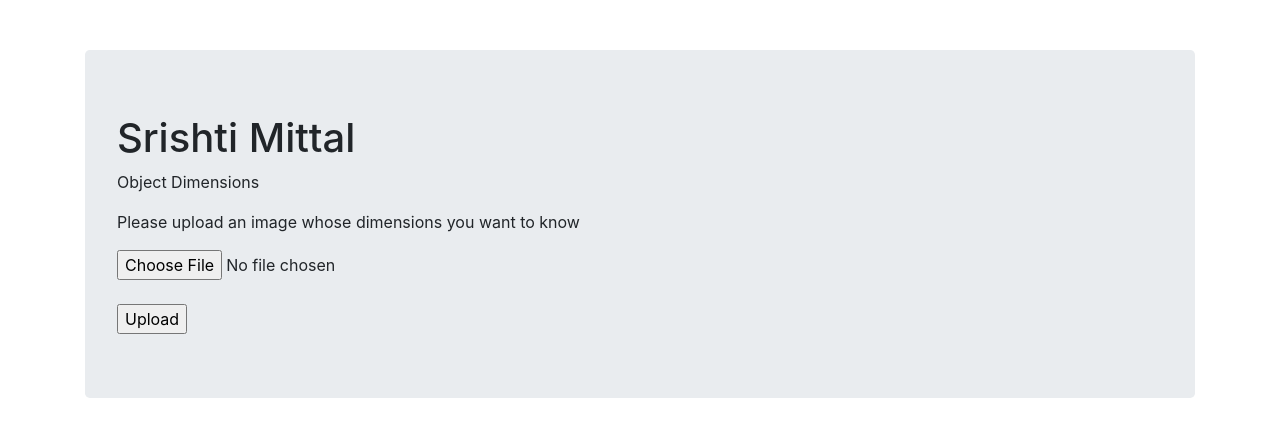
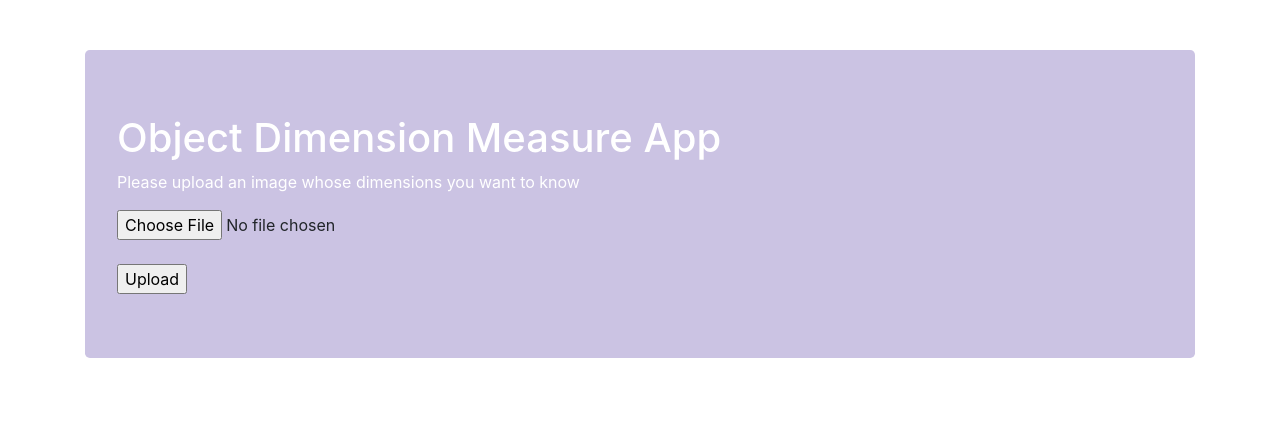
Before and after one commit to Srishti-Mittal/object-dimesions, a Node server app: page / in a window 1280 px wide. Shown: the top 437 px of the page. Run offline with Node 20, Linux system fonts and the light colour scheme.

Commit message:
cosmetic change

```diff
--- /dev/null
+++ b/public/style.css
@@ -0,0 +1,15 @@
+.cover{
+    height:"500px";
+    width: "800px";
+    background: purple;
+    opacity: 1;
+}
+.cover{
+    height:"500px";
+    width: "800px";
+    background: #CBC3E3;
+    opacity: 1;
+}
+.font-white{
+    color:white;
+}
--- a/views/pages/index.ejs
+++ b/views/pages/index.ejs
@@ -2,16 +2,16 @@
 <html lang="en">
 <head>
   <%- include('../partials/head'); %>
+  <link rel="stylesheet" href="style.css">
 </head>
 <body class="container">
 
 
 
 <main>
-  <div class="jumbotron">
-    <h1>Srishti Mittal</h1>
-    <p>Object Dimensions</p>
-    <p>Please upload an image whose dimensions you want to know</p>
+  <div class="jumbotron cover">
+    <h1 class="font-white">Object Dimension Measure App</h1>
+    <p class="font-white">Please upload an image whose dimensions you want to know</p>
     <form action="/upload" method="post" enctype="multipart/form-data">
       <input type="file" accept="image/*" name="upload" >
       <br>
--- a/views/partials/head.ejs
+++ b/views/partials/head.ejs
@@ -1,5 +1,5 @@
 <meta charset="UTF-8">
-<title>Mosaic is Fun</title>
+<title>Object Dimensions</title>
 
 <!-- CSS (load bootstrap from a CDN) -->
 <link rel="stylesheet" href="https://cdnjs.cloudflare.com/ajax/libs/twitter-bootstrap/4.5.2/css/bootstrap.min.css">
```
Also changed, not shown: views/pages/image.ejs (+4 -3 lines), 1 other file.
